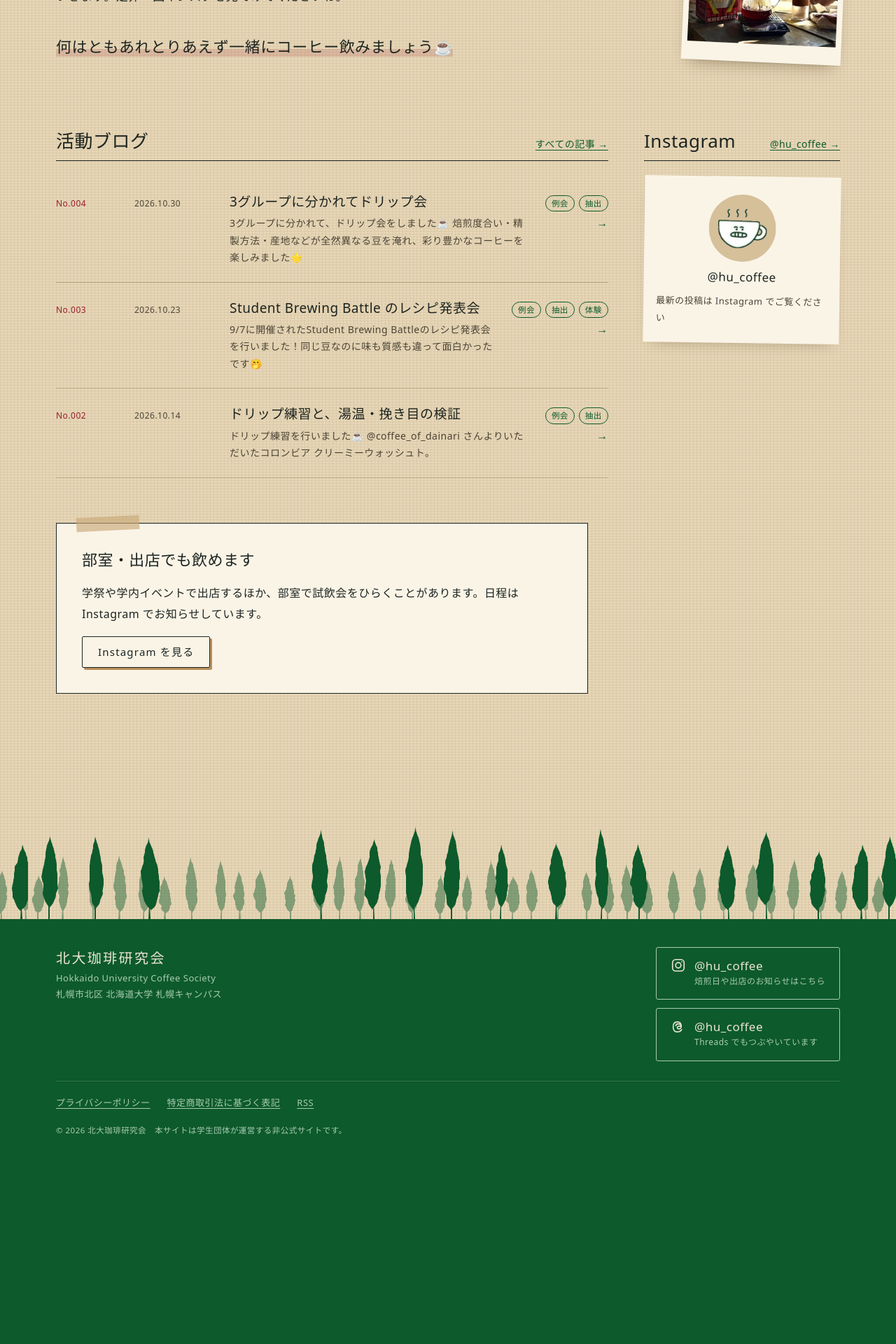
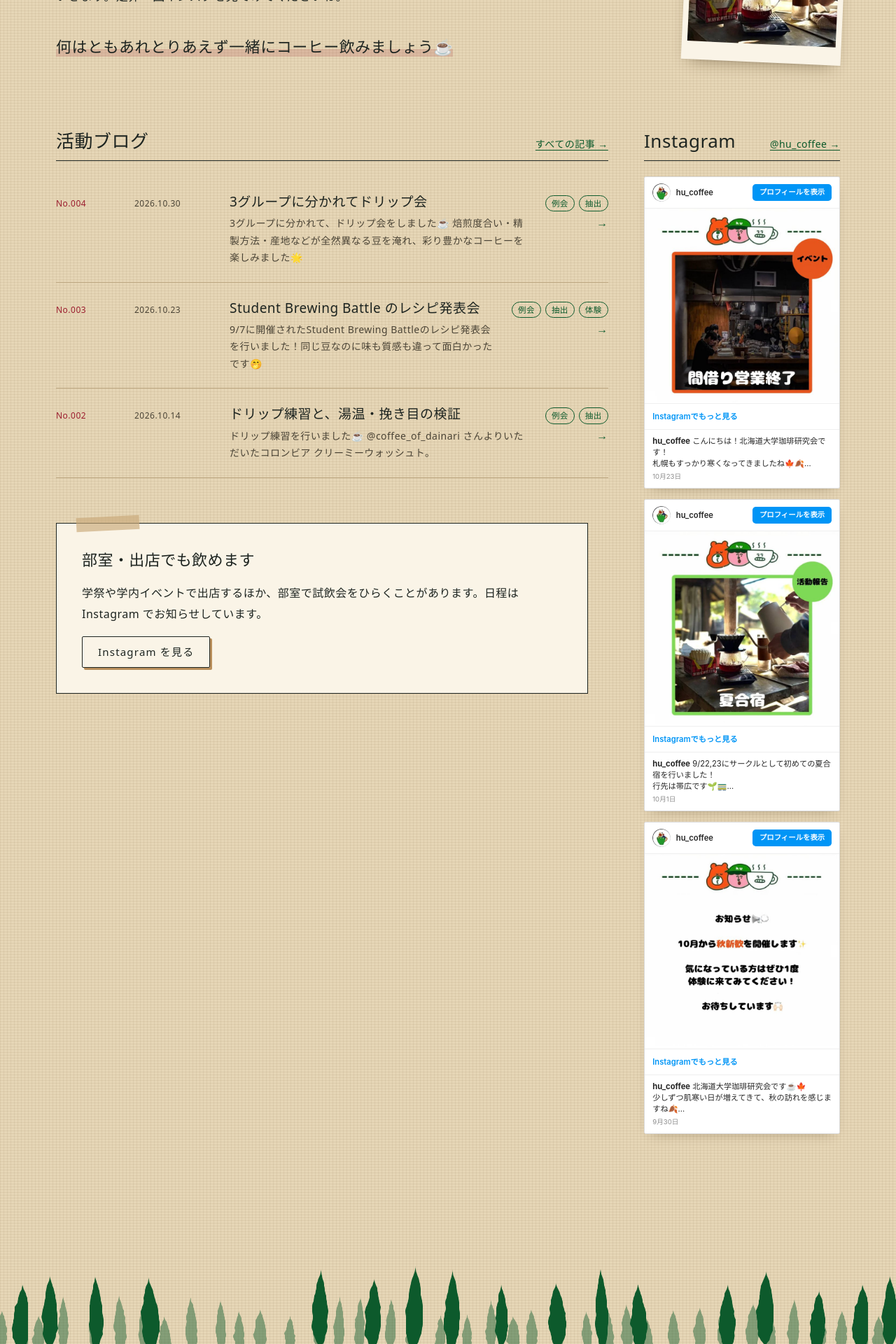
Before and after one commit to gmgngnm/hu_coffee, a Jekyll site: the page built from index.html, in a window 1280 px wide. Shown: the part 798-2718 px from the top of the page at 70% size. Built offline with Jekyll 4.4.1, drawn with Linux system fonts in a browser that asks for light colours; some web fonts are replaced; before the commit the page ends 2452 px from its top, so only the background shows below that.

Commit message:
Instagram の自動取得を設定するまで、手元の投稿3件を埋め込みと同じ見た目で表示
いただいた3投稿（9/30 秋新歓、10/1 夏合宿、10/23 間借り営業終了）の画像と本文の冒頭を
_data/instagram_cards.yml に置き、公式の埋め込みと同じ形・色のカードで出す。
画像は投稿画面のスクリーンショットから切り出し、Instagram 側の矢印やタグの印は消した。
自動取得か手選びの URL があれば、そちらの公式埋め込みが優先される。

Co-Authored-By: Claude Opus 5.5 <noreply@anthropic.com>
Claude-Session: https://claude.ai/code/session_01SJAjaDFs9AxovdXkUsc4Np

```diff
--- /dev/null
+++ b/_data/instagram_cards.yml
@@ -0,0 +1,30 @@
+# Instagram の自動取得を設定するまで、ホームに出しておく投稿（新しい順に3件）。
+# 自動取得（README の「Instagram の最新投稿を表示する」）か、管理画面で選んだ投稿の URL があれば、そちらが優先される。
+#   image:   assets/img/instagram/ に置いた画像
+#   url:     投稿の URL（分かれば。空ならアカウントのページへ）
+#   caption: 本文の冒頭（長くても3行ほどで切れて表示される）
+posts:
+  - date: 2026-10-23
+    image: /assets/img/instagram/2026-10-23.jpg
+    url: ""
+    caption: |-
+      こんにちは！北海道大学珈琲研究会です！
+      札幌もすっかり寒くなってきましたね🍁🍂
+      【定期間借り営業 終了のお知らせ】
+      突然のお知らせとなりますが、2023年10月23日より北18条の @untappedhostel 様にて実施しておりました定期間借り営業は、8月末をもって終了いたしました。
+
+  - date: 2026-10-01
+    image: /assets/img/instagram/2026-10-01.jpg
+    url: ""
+    caption: |-
+      9/22,23にサークルとして初めての夏合宿を行いました！
+      行先は帯広です🌱🚃
+      学びあり、美味しいものありの盛りだくさんの1泊2日でした✨
+
+  - date: 2026-09-30
+    image: /assets/img/instagram/2026-09-30.jpg
+    url: ""
+    caption: |-
+      北海道大学珈琲研究会です☕🍁
+      少しずつ肌寒い日が増えてきて、秋の訪れを感じますね🍂
+      投稿にもある通り、10月から秋新歓をスタートします！✨
--- a/assets/css/main.css
+++ b/assets/css/main.css
@@ -168,10 +168,18 @@ h1, h2, h3 { font-family: var(--f-head); font-weight: 400; line-height: 1.45; le
 .ig-embeds .instagram-media { background: #fff; border: 1px solid #dbdbdb; border-radius: 3px; margin: 0 !important; min-width: 326px; max-width: 100% !important; width: 100%; min-height: 420px; padding: 0; display: grid; place-items: center; box-shadow: 0 10px 22px -14px rgba(60,40,10,.4); }
 .ig-embeds .instagram-media a { font-size: 13px; }
 .ig-embeds iframe { box-shadow: 0 10px 22px -14px rgba(60,40,10,.4); }
-.ig-card { display: grid; justify-items: center; gap: 6px; background: var(--field); padding: 26px 18px 22px; text-decoration: none; color: var(--ink); box-shadow: 0 10px 22px -14px rgba(60,40,10,.4); transform: rotate(.8deg); }
-.ig-card img { background: var(--paper-2); border-radius: 50%; padding: 10px; }
-.ig-card__name { font-size: 17px; }
-.ig-card__note { font-size: 13px; color: var(--ink-2); }
+/* 手元に置いた投稿を、公式の埋め込みと同じ形・同じ色で出す（Instagram の部品と並んでも違和感が出ないように） */
+.ig-post { background: #fff; border: 1px solid #dbdbdb; border-radius: 3px; color: #262626; font: 400 14px/1.45 -apple-system, BlinkMacSystemFont, "Segoe UI", "Noto Sans JP", sans-serif; letter-spacing: 0; box-shadow: 0 10px 22px -14px rgba(60,40,10,.4); }
+.ig-post__head { display: flex; align-items: center; gap: 10px; padding: 12px 14px; }
+.ig-post__avatar { width: 32px; height: 32px; border-radius: 50%; }
+.ig-post__user { font-weight: 600; flex: 1; min-width: 0; overflow: hidden; text-overflow: ellipsis; }
+.ig-post__btn { background: #0095f6; color: #fff; font-weight: 600; font-size: 13px; padding: 6px 12px; border-radius: 6px; text-decoration: none; white-space: nowrap; }
+.ig-post__btn:hover { background: #1877f2; color: #fff; }
+.ig-post__img { display: block; width: 100%; height: auto; border-top: 1px solid #efefef; border-bottom: 1px solid #efefef; }
+.ig-post__more { display: block; padding: 12px 14px; color: #0095f6; font-weight: 600; text-decoration: none; border-bottom: 1px solid #efefef; }
+.ig-post__more:hover { color: #00376b; }
+.ig-post__cap { margin: 10px 14px 4px; display: -webkit-box; -webkit-line-clamp: 3; -webkit-box-orient: vertical; overflow: hidden; }
+.ig-post__date { display: block; margin: 0 14px 12px; color: #8e8e8e; font-size: 12px; }
 .hero__body { max-width: 40em; }
 .hero__title { font-size: clamp(28px, 5vw, 50px); line-height: 1.45; letter-spacing: .02em; margin: 0 0 .9em; }
 .hero__title { font-family: var(--f-hand-ja); font-weight: 400; font-size: clamp(28px, 5.4vw, 56px); line-height: 1.4; letter-spacing: .03em; }
--- a/index.html
+++ b/index.html
@@ -73,11 +73,24 @@ nav: home
     </div>
     <script async src="https://www.instagram.com/embed.js"></script>
     {%- else %}
-    <a class="ig-card" href="https://www.instagram.com/{{ site.instagram }}/" target="_blank" rel="noopener noreferrer">
-      <img src="{{ '/assets/img/icon-192.png' | relative_url }}" alt="" width="96" height="96">
-      <span class="ig-card__name">@{{ site.instagram }}</span>
-      <span class="ig-card__note">最新の投稿は Instagram でご覧ください</span>
-    </a>
+    {%- comment -%} 埋め込みに使う URL がまだ無いあいだは、手元に置いた投稿を埋め込みと同じ見た目で出す {%- endcomment -%}
+    {%- assign profile = "https://www.instagram.com/" | append: site.instagram | append: "/" -%}
+    <div class="ig-embeds">
+      {%- for g in site.data.instagram_cards.posts limit: 3 %}
+      {%- assign link = g.url | default: profile -%}
+      <article class="ig-post">
+        <header class="ig-post__head">
+          <img class="ig-post__avatar" src="{{ '/assets/img/instagram/avatar.png' | relative_url }}" alt="" width="32" height="32">
+          <span class="ig-post__user">{{ site.instagram }}</span>
+          <a class="ig-post__btn" href="{{ profile }}" target="_blank" rel="noopener noreferrer">プロフィールを表示</a>
+        </header>
+        <a href="{{ link }}" target="_blank" rel="noopener noreferrer"><img class="ig-post__img" src="{{ g.image | relative_url }}" alt="Instagram の投稿：{{ g.caption | newline_to_br | split: '<br />' | first | strip | escape }}" width="720" height="720" loading="lazy"></a>
+        <a class="ig-post__more" href="{{ link }}" target="_blank" rel="noopener noreferrer">Instagramでもっと見る</a>
+        <p class="ig-post__cap"><b>{{ site.instagram }}</b> {{ g.caption | escape | newline_to_br }}</p>
+        <time class="ig-post__date" datetime="{{ g.date | date: '%Y-%m-%d' }}">{{ g.date | date: "%-m月%-d日" }}</time>
+      </article>
+      {%- endfor %}
+    </div>
     {%- endif %}
   </aside>
 
```
Also changed, not shown: CLAUDE.md (+1 -0 lines), README.md, assets/img/instagram/2026-09-30.jpg (added), assets/img/instagram/2026-10-01.jpg (added), assets/img/instagram/2026-10-23.jpg (added), assets/img/instagram/avatar.png (added).
